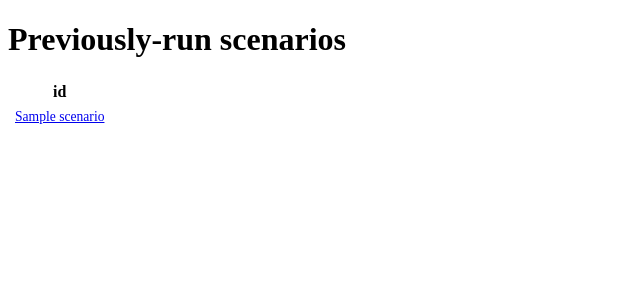
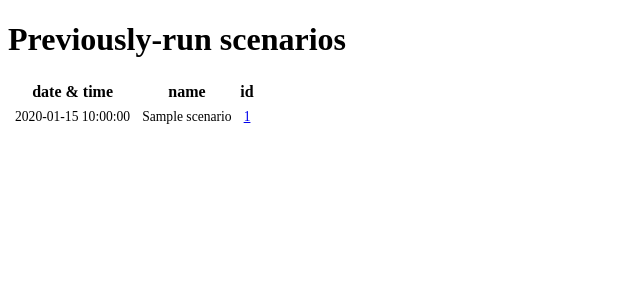
Before and after one commit to PyPSA/pypsa-server, a Flask app: template templates/results.html in a window 1280 px wide. Shown: the top 300 px of the page, without its empty margins (0-640 px from the left). Run offline with Flask 2, Linux system fonts and the light colour scheme; the template is opened without the code that fills it: most values are stand-ins (such as "Sample title", 1, 10 or a date in 2020).

Commit message:
Store completed scenarios in CSV database
Allow users to give scenarios names. Also record datetime.

```diff
--- a/server.py
+++ b/server.py
@@ -51,7 +51,7 @@ floats = ["co2_limit",
           "solar_cost","onwind_cost","offwind_cost","electrolysis_cost",
           "electrolysis_cost", "h2_pipeline_cost","co2_sequestration_cost"]
 
-strings = []
+strings = ["scenario_name"]
 
 ints = ["frequency"]
 
@@ -116,10 +116,11 @@ def submit():
 
 @app.route('/results')
 def results():
-    scenarios = os.listdir("static/results")
+    scenarios = pd.read_csv("static/scenarios.csv",
+                            names=["jobid","scenario_name","datetime"])
     print(scenarios)
     return render_template('results.html',
-                           scenarios=scenarios)
+                           scenarios=scenarios.T.to_dict())
 
 @app.route('/results/<jobid>')
 def resultsid(jobid):
--- a/static/scenarios.js
+++ b/static/scenarios.js
@@ -14,7 +14,8 @@
 // https://github.com/PyPSA/pypsa-server
 
 
-assumptions = {"co2_limit" : 0.,
+assumptions = {"scenario_name" : "no name",
+               "co2_limit" : 0.,
 	       "frequency" : 193,
 	       "land_transport_electric_share" : 0.85,
 	       "land_transport_fuel_cell_share" : 0.15,
--- a/templates/results.html
+++ b/templates/results.html
@@ -11,11 +11,15 @@
     <h1>Previously-run scenarios</h1>
     <table>
       <tr>
+	<th>date & time</th>
+	<th>name</th>
 	<th>id</th>
       </tr>
-      {% for scenario in scenarios %}
+      {% for scenario in scenarios.values() %}
       <tr>
-	<td><a href="results/{{ scenario }}">{{ scenario }}</a></td>
+	<td>{{ scenario["datetime"] }}</td>
+	<td>{{ scenario["scenario_name"] }}</td>
+	<td><a href="results/{{ scenario["jobid"] }}">{{ scenario["jobid"] }}</a></td>
       </tr>
       {% endfor %}
     </table>
--- a/templates/submit.html
+++ b/templates/submit.html
@@ -13,6 +13,10 @@
       Energy services (electricity, heating, transport, industrial demand) are provided at today's levels by default, but they can also be altered. Default cost assumptions are taken from forecasts for 2050, mainly from the <a href="https://ens.dk/en/our-services/projections-and-models/technology-data">Danish Energy Agency Technology Data</a>. 45 regions are assumed. A full year of representative weather and load data is used, but sampled n-hourly.</p>
     <p>193-hourly temporal resolution takes only around 1 minute to solve, but gives reasonable results. This model can only be run at up to 25-hourly resolution (25-hourly takes around 5 minutes to run). Higher resolutions are not offered here because of the computational burden. If you want to run at up to hourly resolution, download the full model and run it yourself, or contact us to discuss terms.</p>
     <h3>Basic scenario settings</h3>
+    <p>
+      <input type="text" class="form-control" id="scenario_name" name="scenario_name" value="no name" size="16">
+      <label for="scenario_name">Scenario name so you can identify the scenario later</label>
+    </p>
     <p>
       <input type="number" class="form-control" id="co2_limit" name="co2_limit" value=1.0>
       <label for="co2_limit">Fraction of 1990 CO2 emissions [per unit]</label>
```
Also changed, not shown: worker.py (+12 -3 lines), 1 other file.
